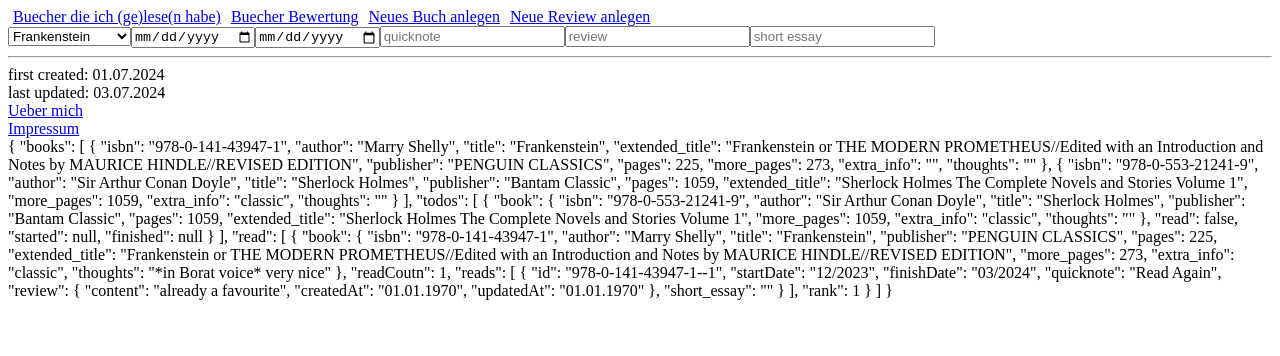
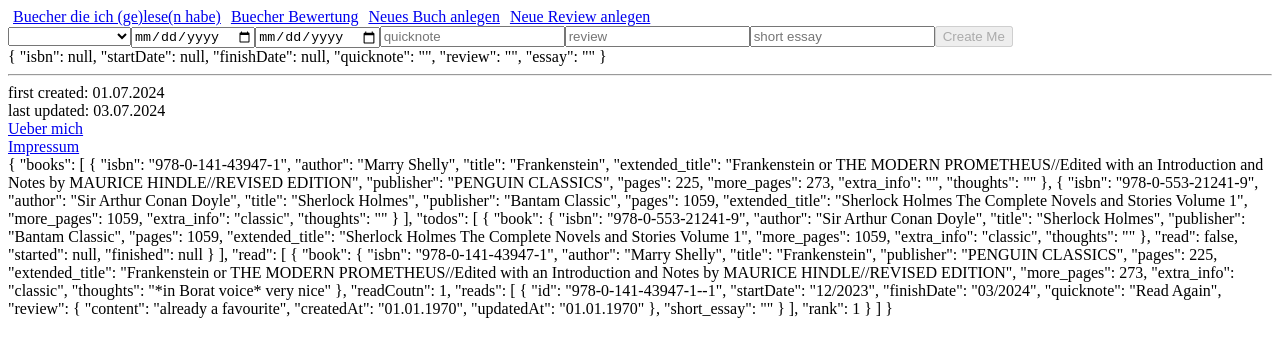
Before and after one commit to HIshoweRthoughtS/BooksFrontend, an Angular app: page /newreview in a window 1280 px wide. Shown: the top 356 px of the page. Built offline with nearby package versions, Linux system fonts and the light colour scheme.

Commit message:
select book for review and read book isbn from url params

```diff
--- a/src/app/new-read-form/new-read-form.component.html
+++ b/src/app/new-read-form/new-read-form.component.html
@@ -1,16 +1,20 @@
 <div>
     <form [formGroup]="newReadForm" (ngSubmit)="createNewRead()">
-        <select>
+        <select formControlName="isbn">
             @for (b of books$ | async; track b.isbn) {
-                <option>
+                <option value="{{b.isbn}}">
                     {{b.title}}
                 </option>
             }
         </select>
         <input type="date" formControlName="startDate"  class="mandatory"   placeholder="Startdate" />
         <input type="date" formControlName="finishDate" class="mandatory"   placeholder="Finishdate" />
-        <input type="text" formControlName="quicknote"  class="optional"     placeholder="quicknote" />
+        <input type="text" formControlName="quicknote"  class="optional"    placeholder="quicknote" />
         <input type="text" formControlName="review"     class="optional"    placeholder="review" />
         <input type="text" formControlName="essay"      class="optional"    placeholder="short essay" />
+
+        <button type="submit" [disabled]="!newReadForm.valid">Create Me</button>
     </form>
+
+    {{newReadForm.value | json}}
 </div>
--- a/src/app/new-read-form/new-read-form.component.ts
+++ b/src/app/new-read-form/new-read-form.component.ts
@@ -4,7 +4,8 @@ import { Observable } from 'rxjs';
 import { Book } from '../shared/interfaces';
 import { Grades } from '../shared/interfaces';
 import { CommonModule } from '@angular/common';
-import { FormBuilder, ReactiveFormsModule, Validators } from '@angular/forms';
+import { FormBuilder, FormGroup, ReactiveFormsModule, Validators } from '@angular/forms';
+import { ActivatedRoute } from '@angular/router';
 
 @Component({
   selector: 'app-new-read-form',
@@ -14,25 +15,40 @@ import { FormBuilder, ReactiveFormsModule, Validators } from '@angular/forms';
   styleUrl: './new-read-form.component.scss'
 })
 export class NewReadFormComponent implements OnInit {
-  newReadForm:any;
+  newReadForm!:FormGroup<any>;
 
   books$:Observable<Book[]>;
+  selectedBook?:Book;
 
-  constructor(private formBuilder:FormBuilder,private dbService:MemoryDbService) {
+  constructor(private aRoute:ActivatedRoute,private formBuilder:FormBuilder,private dbService:MemoryDbService) {
     this.books$ = dbService.Books;
+    this.selectedBook = undefined; //handle url params to change this
+
   }
 
   ngOnInit(): void {
     this.newReadForm = this.formBuilder.group({
+      isbn: [null, Validators.required],
       startDate: [null, Validators.required],
       finishDate: [null, Validators.required],
       quicknote: ['', ],
       review: ['', ],
       essay: ['', ],
-    })
+    });
+    this.handleUrlParams();
+  }
+
+  private handleUrlParams(): void {
+    const urlIsbn = this.aRoute.snapshot.queryParamMap.get('isbn');
+    //todo[later,good enough for now]: books.find isbn
+    //if found -> display in dropdown
+    //if not found -> redirect to new book form with redirect back on succes if popout not working yet or on phone
+    this.newReadForm.patchValue({book:urlIsbn});
   }
 
   createNewRead() {
 
+
+    //if a new read(a new reviewdBook) is created from a todo, this todo must be deleted(replaced by the new reviewedbook)
   }
 }
```
